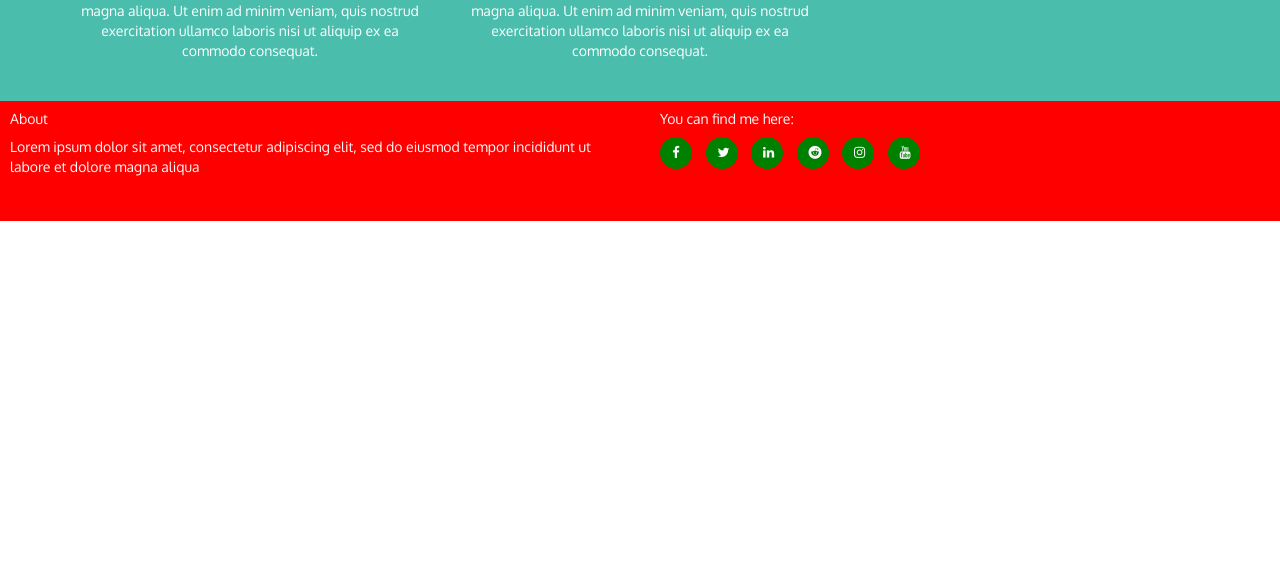
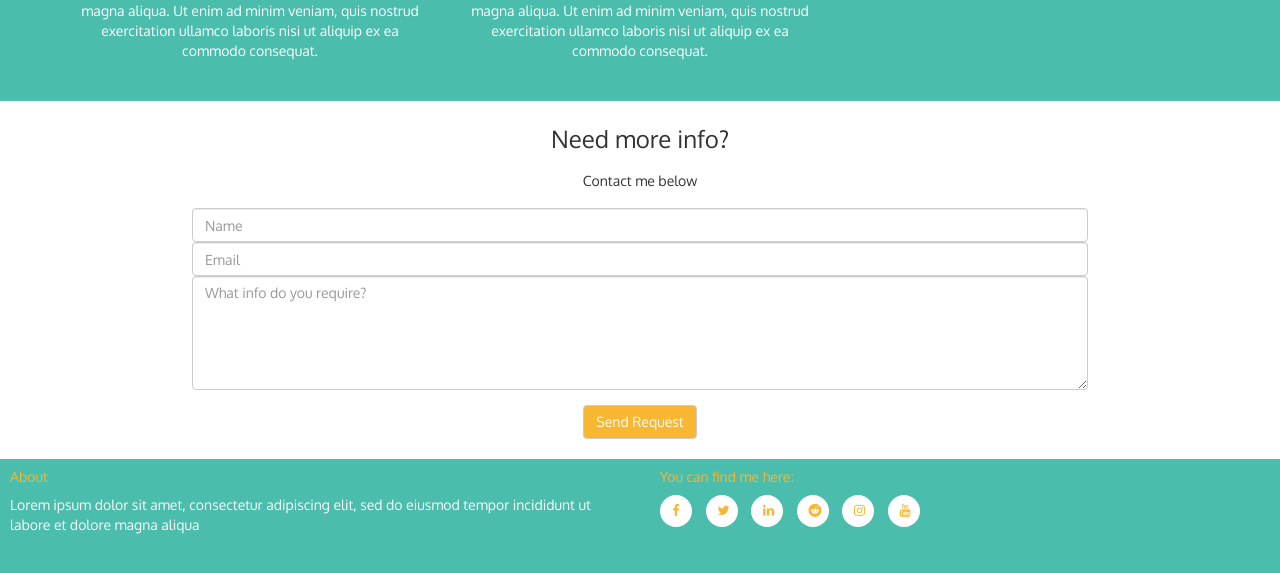
Before and after one commit to nocheerleader/milestone-project-practice, a plain HTML site: page index.html in a window 1280 px wide. Shown: the part 1563-2136 px from the top of the page. Before the commit the page ends 1784 px from the top, so only its background shows below. Drawn offline with nearby package versions, Linux system fonts and the light colour scheme.

Commit message:
created contact form structure

```diff
--- a/index.html
+++ b/index.html
@@ -49,7 +49,7 @@
             </div>
         </div>
     </div>
-   <!-- End Jumbotron -->
+    <!-- End Jumbotron -->
 
 	<!-- Illustrated Guides -->
 	<div class="container-wrapper">
@@ -143,6 +143,26 @@
     </div>
 	<!-- End Yoga Videos -->
 
+	<!-- Contact -->
+	<section class="container-fluid">
+        <div class="row">
+            <div>
+                <h3 class="contact-heading text-center">Need more info?</h3>
+                <h5 class="text-center">Contact me below</h5>
+            </div>
+
+            <div class="center-form">
+                <form>
+                    <input type="text" name="name" class="form-control" id="fullname" placeholder="Name" required/>
+                    <input type="text" name="email" class="form-control" id="emailaddress" placeholder="Email" required/>
+                    <textarea rows="5" name="projectsummary" class="form-control" id="projectsummary" placeholder="What info do you require?" required></textarea>
+                    <button type="submit" class="btn btn-default center-block">Send Request</button>
+                </form>
+            </div>
+        </div>
+        </section>
+	<!-- End Contact -->
+
 	<!-- Footer -->
 	<footer class="container=fluid">
         <div id="footer-details" class="row">
@@ -165,7 +185,7 @@
             </div>
         </div>
     </footer>
-	<!-- Footer -->
+	<!-- End Footer -->
 
 
     <script src="https://code.jquery.com/jquery-3.2.1.min.js" integrity="sha256-hwg4gsxgFZhOsEEamdOYGBf13FyQuiTwlAQgxVSNgt4=" crossorigin="anonymous"></script>
--- a/main.css
+++ b/main.css
@@ -2,7 +2,7 @@ body {
     font-family: 'Oxygen', sans-serif;
 }
 
-/* Navbar */
+/* --------------------------------------------------- Navbar */
 
 .navbar {
     margin-bottom: 0;
@@ -57,7 +57,7 @@ body {
     color: white;
 }
 
-/* Jumbotron */
+/* --------------------------------------------------- Jumbotron */
 
 .jumbotron-container {
     height: 100vh;
@@ -101,7 +101,7 @@ body {
 }
 
 
-/* Videos */
+/* --------------------------------------------------- Videos */
 
 .container-wrapper--green {
     background-color: #4abdac;
@@ -120,13 +120,39 @@ body {
     line-height: 45px;
 }
 
-/* Footer */
+/*--------------------------------------------------- Contact */
+
+.contact-heading {
+    font-family: "Oxygen", sans-serif;
+    font-weight: 400;
+    margin-top: 25px;
+    margin-bottom: 20px;
+}
+
+.center-form {
+    padding-top: 10px;
+    margin: 0 auto;
+    max-width: 70%;
+}
+
+.btn-default{
+    margin-top: 15px;
+    margin-bottom: 20px;
+    background-color: #f7b733;
+    color: #fafafa;
+}
+
+/* --------------------------------------------------- Footer */
 
 footer {
-    background-color: red;
+    background-color: #4abdac;
     color: #fafafa;
     min-height: 120px;
     margin: 0;
+}
+
+.footer-header {
+    color: #f7b733;
 }
 
 .social-links {
@@ -141,8 +167,8 @@ footer {
     font-size: 13px;
     line-height: 7px;
     text-align: center;
-    color: #fafafa;
-    background: green;
+    color: #f7b733;
+    background: white;
     transition: all 0.35s ease-in-out;
     -moz-transition: all 0.35s ease-in-out;
     -webkit-transition: all 0.35s ease-in-out;
```
